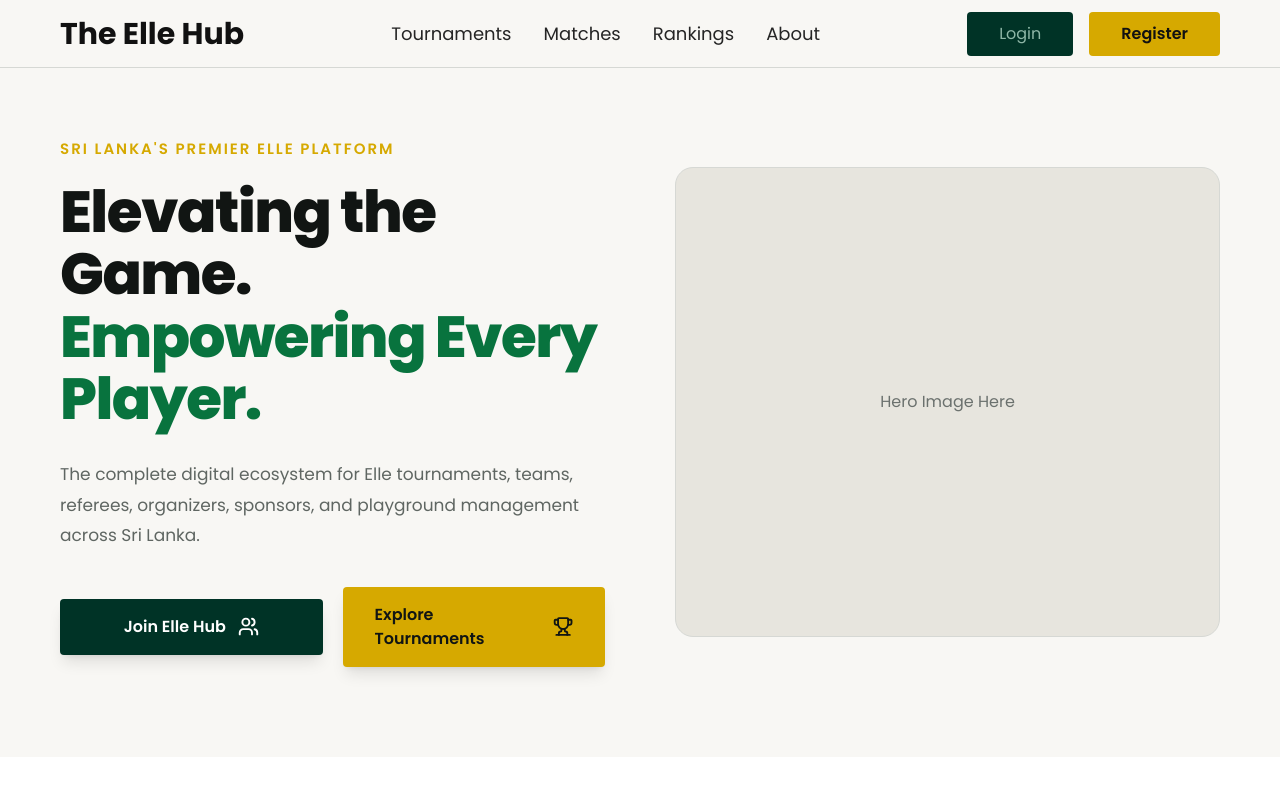
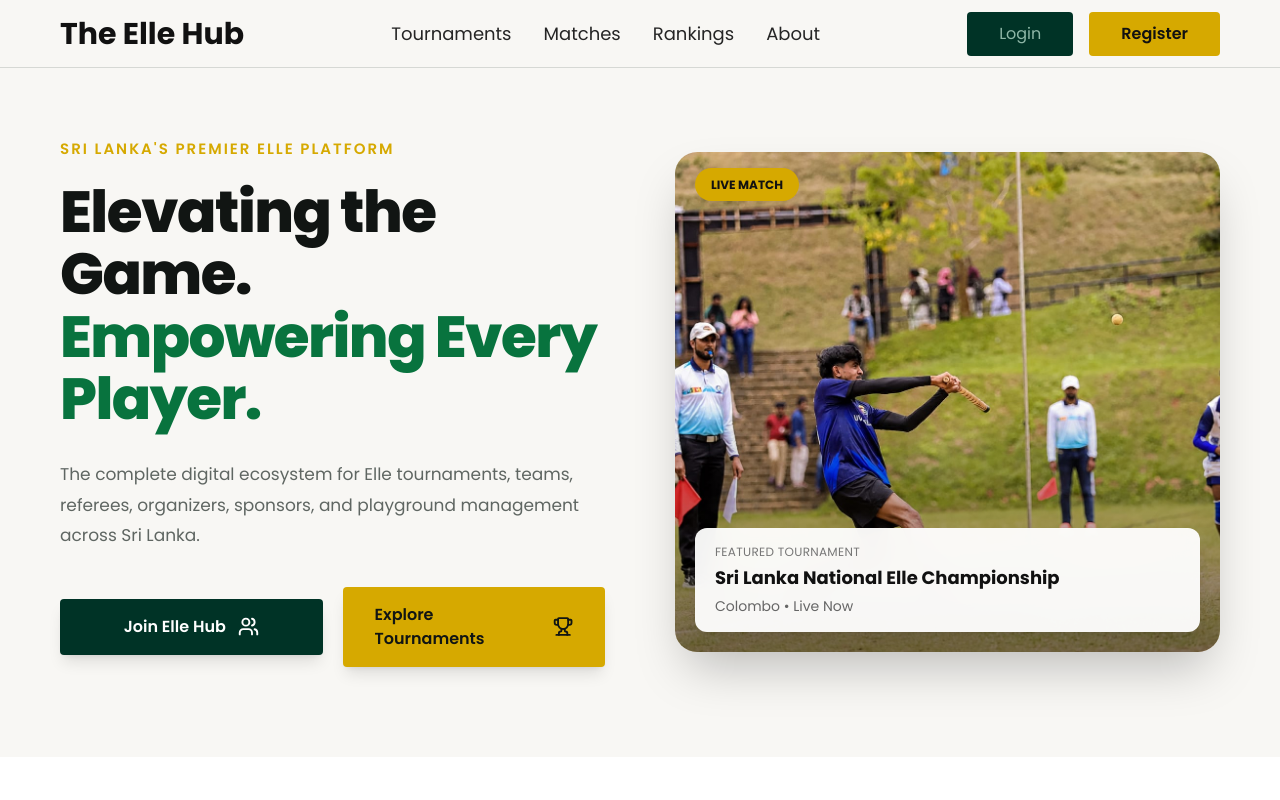
Before and after one commit to SandaruKaweesha/elle-hub-frontend, a React app: page / in a window 1280 px wide. Shown: the top 800 px of the page. Built offline with nearby package versions, Linux system fonts and the light colour scheme; no server answers; the HTML template or start-up script is replaced by a standard one.

Commit message:
hero image now live

```diff
--- a/src/components/home/HeroSection.jsx
+++ b/src/components/home/HeroSection.jsx
@@ -91,12 +91,55 @@ function HeroSection() {
 </div>
         </div>
 
-        {/* Right Image Placeholder */}
-        <div className="h-[470px] rounded-[18px] bg-[#e7e5de] flex items-center justify-center border border-[#d6d8d4]">
-          <p className="text-[#6b716e]">
-            Hero Image Here
-          </p>
-        </div>
+
+       {/* Hero Image */}
+<div className="relative h-[500px] rounded-[22px] overflow-hidden shadow-2xl">
+
+  <img
+    src="/images/hero.jpeg"
+    alt="Elle Tournament"
+    className="
+      w-full
+      h-full
+      object-cover
+      transition-transform
+      duration-700
+      hover:scale-105
+    "
+  />
+
+  {/* Dark Overlay */}
+  <div className="absolute inset-0 bg-gradient-to-t from-black/45 via-transparent to-transparent"></div>
+
+  {/* Live Badge */}
+  <div className="absolute top-5 left-5">
+    <span className="bg-[#D6A900] text-[#111] px-4 py-2 rounded-full text-xs font-bold">
+      LIVE MATCH
+    </span>
+  </div>
+
+  {/* Bottom Card */}
+  <div className="absolute bottom-5 left-5 right-5">
+
+    <div className="bg-white/95 backdrop-blur-md rounded-xl px-5 py-4 shadow-lg">
+
+      <p className="text-xs text-[#777] uppercase tracking-wide">
+        Featured Tournament
+      </p>
+
+      <h3 className="text-lg font-bold text-[#111] mt-1">
+        Sri Lanka National Elle Championship
+      </h3>
+
+      <p className="text-sm text-[#666] mt-1">
+        Colombo • Live Now
+      </p>
+
+    </div>
+
+  </div>
+
+</div>
 
       </div>
     </section>
```
Also changed, not shown: public/images/hero.jpeg (added).
